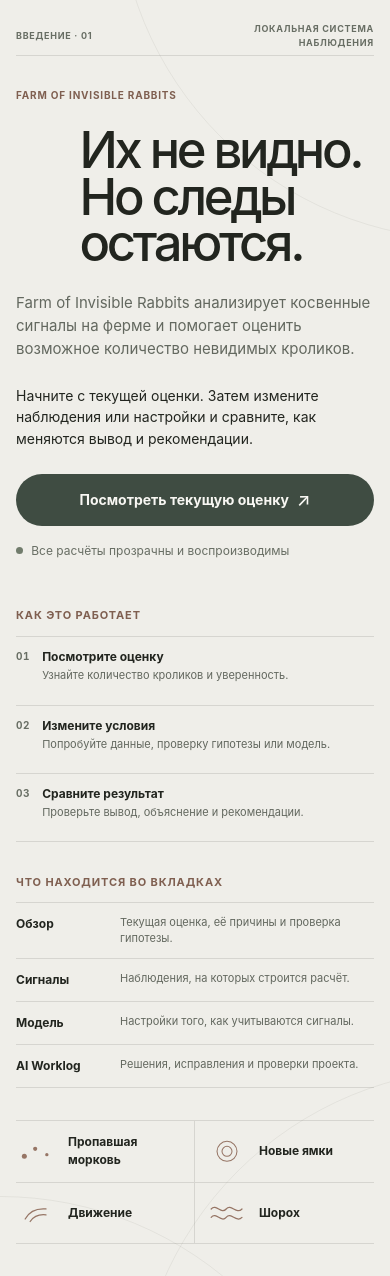
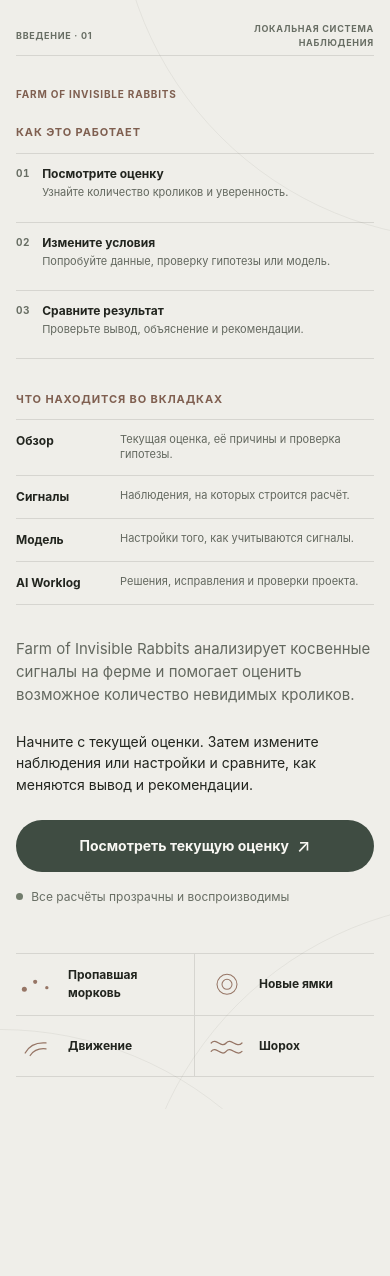
Before and after one commit to znoynext/farm-of-invisible-rabbits, a React (Vite) app: page / in a window 390 px wide. After the commit the page ends 1109 px from the top, so only its background shows below. Built offline with nearby package versions, Linux system fonts and the light colour scheme.

Commit message:
fix: simplify intro hierarchy

```diff
--- a/src/features/intro/IntroExperience.tsx
+++ b/src/features/intro/IntroExperience.tsx
@@ -75,55 +75,9 @@ export function IntroExperience({
 
       <div className="product-intro__layout">
         <section className="product-intro__copy">
-          <p className="product-intro__product" id="intro-product-title">
+          <h1 className="product-intro__product" id="intro-product-title">
             Farm of Invisible Rabbits
-          </p>
-          <h1>Их не видно. Но следы остаются.</h1>
-          <p className="product-intro__explanation">
-            Farm of Invisible Rabbits анализирует косвенные сигналы на ферме и
-            помогает оценить возможное количество невидимых кроликов.
-          </p>
-
-          <ul aria-label="Наблюдаемые сигналы" className="intro-signal-list">
-            {signals.map((signal, index) => (
-              <motion.li
-                animate={{ opacity: 1, y: 0 }}
-                initial={{
-                  opacity: 0,
-                  y: prefersReducedMotion ? 0 : 8,
-                }}
-                key={signal.type}
-                transition={{
-                  delay: prefersReducedMotion ? 0 : 0.16 + index * 0.07,
-                  duration: prefersReducedMotion ? 0 : 0.44,
-                  ease: [0.22, 1, 0.36, 1],
-                }}
-              >
-                <TraceMark type={signal.type} />
-                <span>{signal.label}</span>
-              </motion.li>
-            ))}
-          </ul>
-
-          <p className="product-intro__prompt">
-            Начните с текущей оценки. Затем измените наблюдения или настройки и
-            сравните, как меняются вывод и рекомендации.
-          </p>
-
-          <div className="product-intro__actions">
-            <Button
-              className="product-intro__cta"
-              onClick={onComplete}
-              ref={actionRef}
-            >
-              Посмотреть текущую оценку
-              <span aria-hidden="true">↗</span>
-            </Button>
-            <p className="product-intro__trust">
-              <span aria-hidden="true" className="product-intro__trust-mark" />
-              Все расчёты прозрачны и воспроизводимы
-            </p>
-          </div>
+          </h1>
 
           <section
             aria-labelledby="intro-guide-title"
@@ -179,6 +133,52 @@ export function IntroExperience({
               </div>
             </dl>
           </section>
+
+          <p className="product-intro__explanation">
+            Farm of Invisible Rabbits анализирует косвенные сигналы на ферме и
+            помогает оценить возможное количество невидимых кроликов.
+          </p>
+
+          <ul aria-label="Наблюдаемые сигналы" className="intro-signal-list">
+            {signals.map((signal, index) => (
+              <motion.li
+                animate={{ opacity: 1, y: 0 }}
+                initial={{
+                  opacity: 0,
+                  y: prefersReducedMotion ? 0 : 8,
+                }}
+                key={signal.type}
+                transition={{
+                  delay: prefersReducedMotion ? 0 : 0.16 + index * 0.07,
+                  duration: prefersReducedMotion ? 0 : 0.44,
+                  ease: [0.22, 1, 0.36, 1],
+                }}
+              >
+                <TraceMark type={signal.type} />
+                <span>{signal.label}</span>
+              </motion.li>
+            ))}
+          </ul>
+
+          <p className="product-intro__prompt">
+            Начните с текущей оценки. Затем измените наблюдения или настройки и
+            сравните, как меняются вывод и рекомендации.
+          </p>
+
+          <div className="product-intro__actions">
+            <Button
+              className="product-intro__cta"
+              onClick={onComplete}
+              ref={actionRef}
+            >
+              Посмотреть текущую оценку
+              <span aria-hidden="true">↗</span>
+            </Button>
+            <p className="product-intro__trust">
+              <span aria-hidden="true" className="product-intro__trust-mark" />
+              Все расчёты прозрачны и воспроизводимы
+            </p>
+          </div>
 
         </section>
 
--- a/src/features/intro/intro.css
+++ b/src/features/intro/intro.css
@@ -68,21 +68,14 @@
 }
 
 .product-intro__product {
+  max-width: none;
   margin-bottom: clamp(1.5rem, 3vh, 2.75rem);
   color: var(--color-terracotta-text);
   font-size: var(--font-size-xs);
   font-weight: 740;
   letter-spacing: 0.08em;
+  line-height: 1.2;
   text-transform: uppercase;
-}
-
-.product-intro h1 {
-  max-width: 10.5ch;
-  margin-bottom: var(--space-6);
-  font-size: clamp(3.15rem, 4.8vw, 5rem);
-  font-weight: 520;
-  letter-spacing: -0.065em;
-  line-height: 0.9;
 }
 
 .product-intro__explanation {
@@ -391,10 +384,6 @@
     gap: var(--space-7);
   }
 
-  .product-intro h1 {
-    font-size: clamp(3rem, 5.2vw, 4.35rem);
-  }
-
   .product-intro__actions {
     align-items: flex-start;
     flex-direction: column;
@@ -421,19 +410,12 @@
   }
 
   .product-intro__product,
-  .product-intro h1,
   .product-intro__explanation {
     grid-column: 1;
   }
 
   .product-intro__product {
     margin-bottom: var(--space-6);
-  }
-
-  .product-intro h1 {
-    align-self: end;
-    margin-bottom: var(--space-5);
-    font-size: clamp(3.1rem, 6.4vw, 4.2rem);
   }
 
   .product-intro__explanation {
@@ -524,30 +506,22 @@
     font-size: 0.625rem;
   }
 
-  .product-intro h1 {
-    order: 1;
-    max-width: 9ch;
-    margin-bottom: var(--space-5);
-    font-size: clamp(2.8rem, 13vw, 3.65rem);
-    line-height: 0.92;
-  }
-
   .product-intro__explanation {
-    order: 2;
+    order: 3;
     margin-bottom: var(--space-5);
     font-size: 0.9375rem;
     line-height: 1.55;
   }
 
   .product-intro__prompt {
-    order: 3;
+    order: 4;
     margin-bottom: var(--space-5);
     font-size: 0.875rem;
     line-height: 1.55;
   }
 
   .product-intro__actions {
-    order: 4;
+    order: 5;
     align-items: stretch;
     gap: var(--space-4);
     margin-bottom: var(--space-7);
@@ -562,7 +536,7 @@
   }
 
   .product-intro__guide {
-    order: 5;
+    order: 1;
     margin: 0 0 var(--space-6);
   }
 
@@ -586,7 +560,7 @@
   }
 
   .product-intro__sections {
-    order: 6;
+    order: 2;
     margin-bottom: var(--space-6);
   }
 
@@ -601,7 +575,7 @@
   }
 
   .intro-signal-list {
-    order: 7;
+    order: 6;
     grid-template-columns: repeat(2, minmax(0, 1fr));
     width: 100%;
     margin: 0;
```
Also changed, not shown: 2 other files (tests, documents, lock files or other folders).
